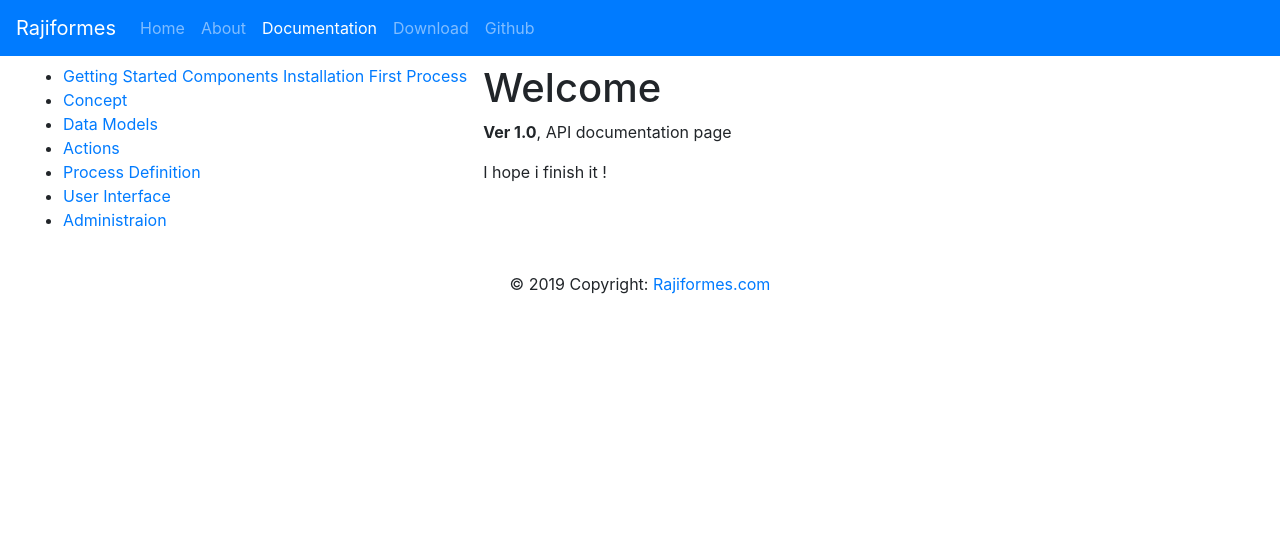
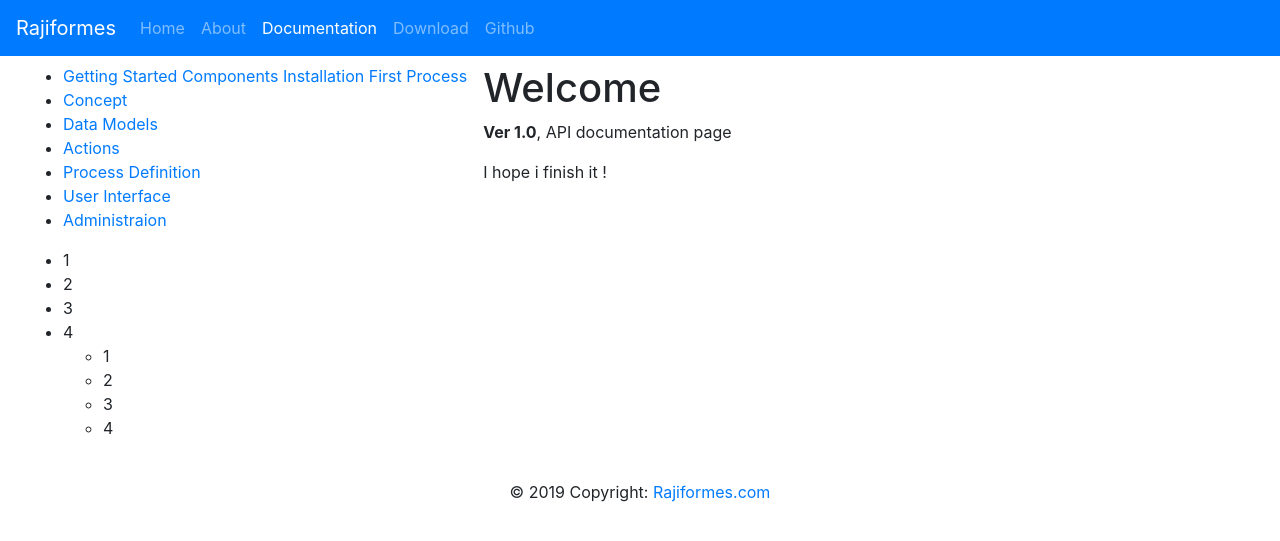
Before and after one commit to rajiformes/rajiformes.github.io, a Jekyll site: the page built from doc/10/getting-started/introduction.md, in a window 1280 px wide. Shown: the top 541 px of the page. Built offline with Jekyll 4.4.1, drawn with Linux system fonts in a browser that asks for light colours.

Commit message:
Update documentation.html

```diff
--- a/_layouts/documentation.html
+++ b/_layouts/documentation.html
@@ -22,6 +22,20 @@
                       </li>
                     {% endfor %}
                 </ul>
+
+                <ul>
+                    <li>1</li>
+                    <li>2</li>
+                    <li>3</li>
+                    <li>4
+                                    <ul>
+                    <li>1</li>
+                    <li>2</li>
+                    <li>3</li>
+                    <li>4</li>
+                </ul>
+                    </li>
+                </ul>
             </div>
             <div class="p-2 flex-grow-1 bd-highlight"> {{ content }} </div>
         </div>
```
